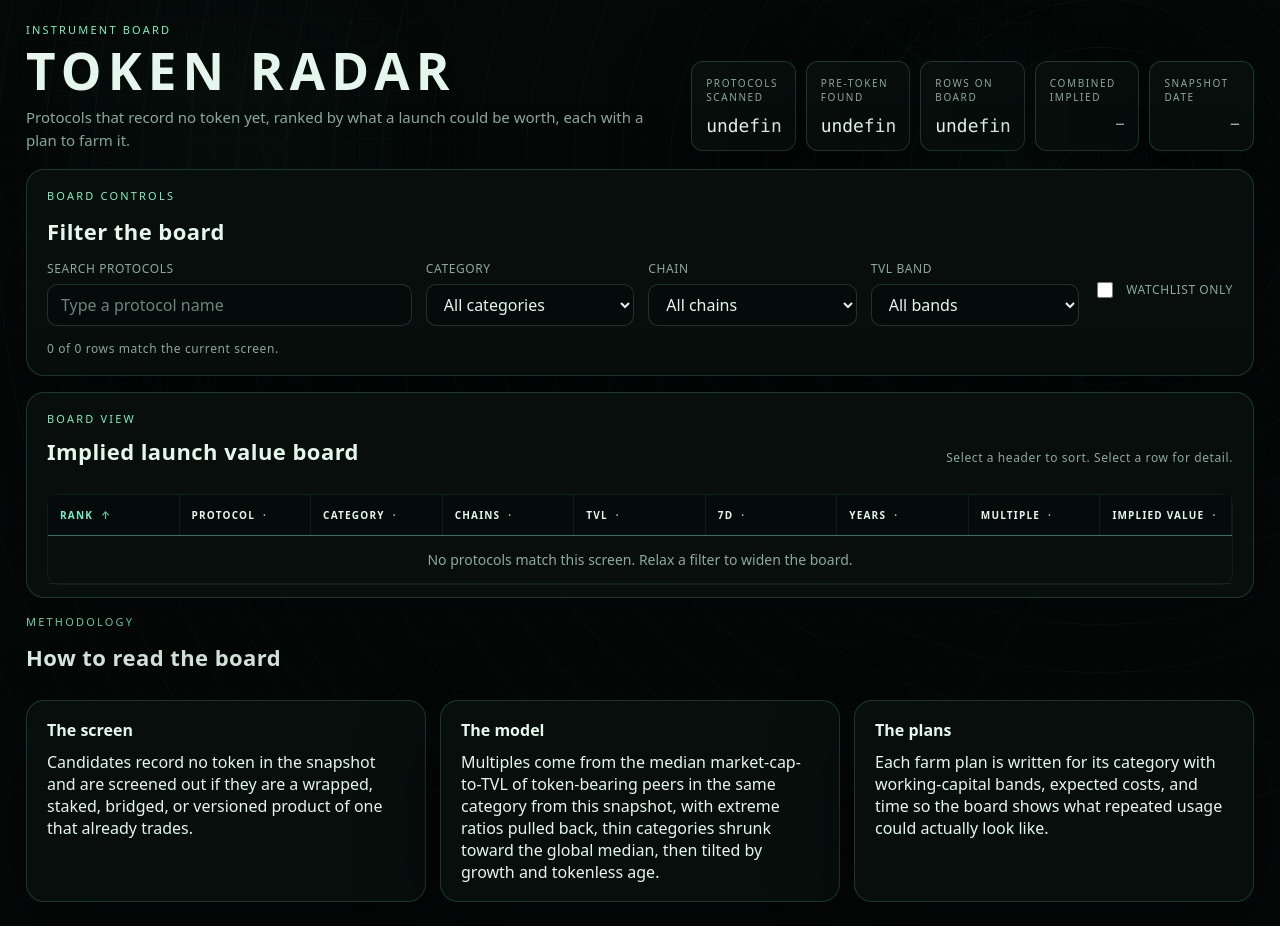
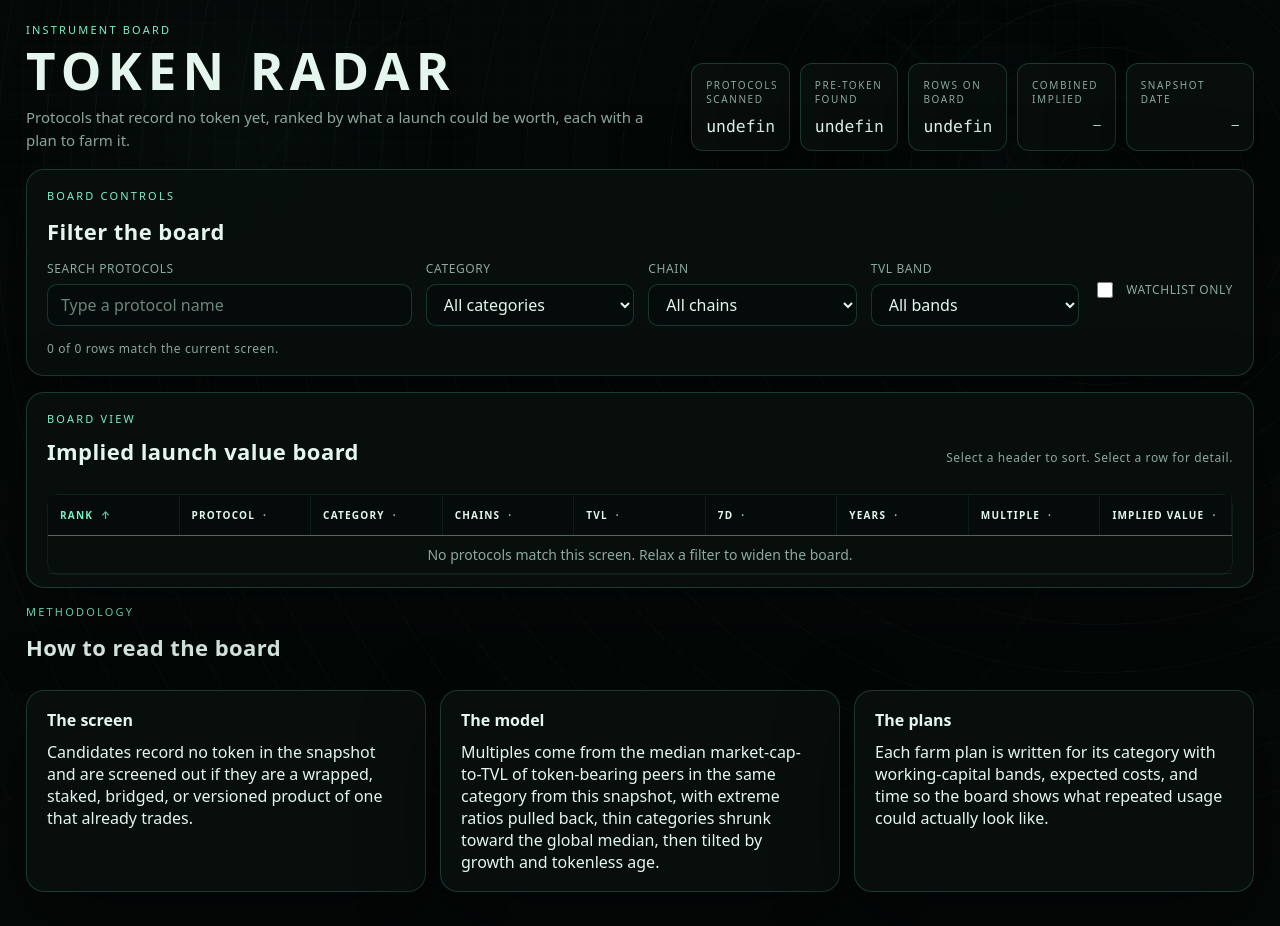
Before and after one commit to juantzy7/token-radar, a plain HTML site: page dashboard/index.html in a window 1280 px wide. Drawn offline with Linux system fonts and the light colour scheme; a script that the page names is missing.

Commit message:
Fix view toggling, stat card fit, row density; add three screenshots

```diff
--- a/dashboard/app.css
+++ b/dashboard/app.css
@@ -34,6 +34,10 @@ body {
   position: relative;
   overflow-x: hidden;
   overflow-y: auto;
+}
+
+[hidden] {
+  display: none !important;
 }
 
 body::before,
@@ -133,7 +137,7 @@ h1 {
 
 .stats {
   display: grid;
-  grid-template-columns: repeat(5, minmax(0, 1fr));
+  grid-template-columns: repeat(4, minmax(0, 1fr)) minmax(0, 1.3fr);
   gap: 10px;
 }
 
@@ -162,7 +166,7 @@ h1 {
 
 .stat-card dd {
   min-width: 0;
-  font-size: clamp(16px, 1.4vw, 22px);
+  font-size: clamp(15px, 1.28vw, 22px);
   line-height: 1.1;
   font-variant-numeric: tabular-nums;
   white-space: nowrap;
@@ -171,7 +175,7 @@ h1 {
 
 .stat-card--value dd,
 .stat-card--date dd {
-  font-size: clamp(13px, 1.08vw, 18px);
+  font-size: clamp(12px, 0.98vw, 17px);
 }
 
 .workspace,
@@ -341,7 +345,7 @@ input[type="search"]::placeholder {
 }
 
 .board-table td {
-  padding: 14px 12px;
+  padding: 9px 12px;
   vertical-align: middle;
   font-size: 14px;
 }
```
Also changed, not shown: screenshots/1-board.png (added), screenshots/2-detail.png (added), screenshots/3-filtered.png (added).
